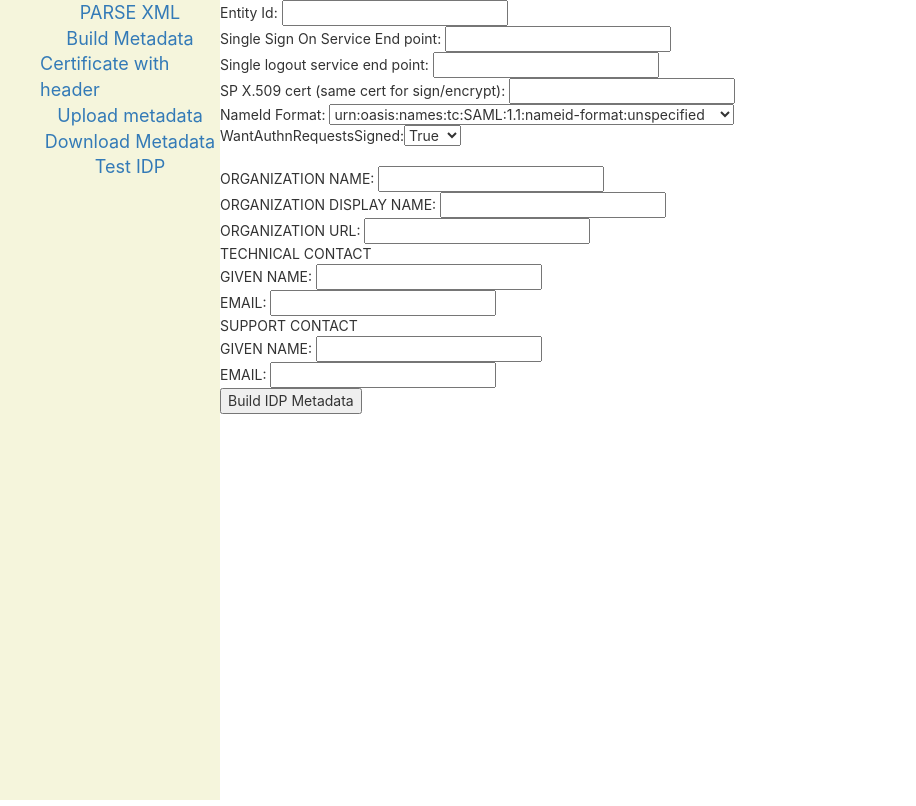
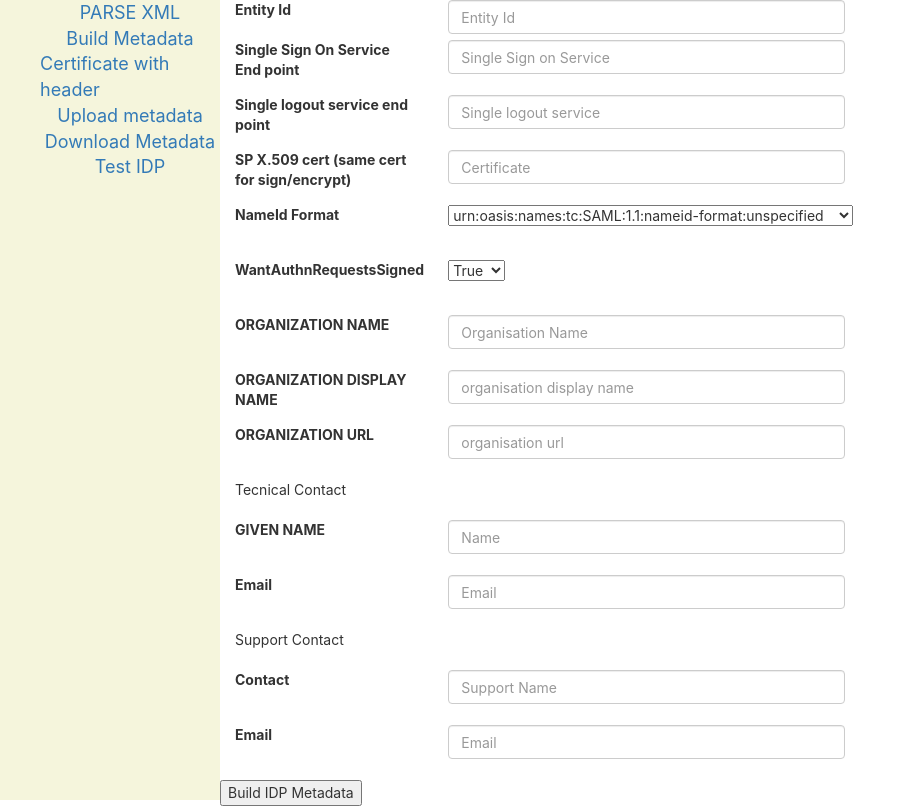
Before and after one commit to sairam1318/samltest, a React (Create React App) app: page /build-metadata in a window 1280 px wide. Shown: the whole page, without its empty margins (0-916 px from the left). Built offline with nearby package versions, Linux system fonts and the light colour scheme.

Commit message:
Added Bootstrap

```diff
--- a/src/App.css
+++ b/src/App.css
@@ -96,7 +96,7 @@ body {
     float: left;
   }
   .sidebar-list {
-    height: 100%;
+    height: 100vh;
     background-color: beige;
     list-style-type: none;
     display: flex;
--- a/src/components/BuildMetadata.js
+++ b/src/components/BuildMetadata.js
@@ -138,32 +138,130 @@ const BuildMetadata = ()=> {
         ;
     }
     return (<div>
-        Entity Id: <input onChange={(e)=>{handleEntityId(e)}} required='True'></input>
-        <br/>Single Sign On Service End point: <input onChange={(e)=>{handleSignOn(e)}}></input>
-        <br/>Single logout service end point: <input onChange={(e)=>{handleLogout(e)}}></input>
-        <br/>SP X.509 cert (same cert for sign/encrypt): <input onChange={(e)=>{handleCert(e)}}></input>
-        <br/>NameId Format: <select onChange={(e)=>{handleNameId(e)}}>
-            <option>urn:oasis:names:tc:SAML:1.1:nameid-format:unspecified</option>
-            <option>urn:oasis:names:tc:SAML:1.1:nameid-format:emailAddress</option>
-            <option>urn:oasis:names:tc:SAML:1.1:nameid-format:entity</option>
+        <form classNameName="form-horizontal" role="form">
+            <div classNameName="form-group">
+                <label for="inputType" className="col-sm-2 control-label">Entity Id</label>
+                <div className="col-sm-4">
+                    <input type="text" className="form-control" id="input" placeholder="Entity Id" onChange={(e)=>{handleEntityId(e)}}/>
+                </div>
+            </div>
+            <br/>
+            <br/>
+            <div className="form-group">
+                <label for="inputType" className="col-sm-2 control-label">Single Sign On Service End point</label>
+                <div className="col-sm-4">
+                    <input type="text" className="form-control" id="input" placeholder="Single Sign on Service" onChange={(e)=>{handleSignOn(e)}}/>
+                </div>
+            </div>
+            <br/>
+            <br/>
+            <div className="form-group">
+                <label for="inputType" className="col-sm-2 control-label">Single logout service end point</label>
+                <div className="col-sm-4">
+                    <input type="text" className="form-control" id="input" placeholder="Single logout service" onChange={(e)=>{handleLogout(e)}}/>
+                </div>
+            </div>
+            <br/>
+            <br/>
+            <div className="form-group">
+                <label for="inputType" className="col-sm-2 control-label">SP X.509 cert (same cert for sign/encrypt)</label>
+                <div className="col-sm-4">
+                    <input type="text" className="form-control" id="input" placeholder="Certificate" onChange={(e)=>{handleCert(e)}}/>
+                </div>
+            </div>
+            <br/>
+            <br/>
+            <div className="form-group">
+                <label for="NameId Format" className="col-sm-2 control-label">NameId Format</label>
+                <div className="col-sm-4">
+                    <select  onChange={(e)=>{handleNameId(e)}}>
+                        <option >urn:oasis:names:tc:SAML:1.1:nameid-format:unspecified</option>
+                        <option >urn:oasis:names:tc:SAML:1.1:nameid-format:emailAddress</option>
+                        <option >urn:oasis:names:tc:SAML:1.1:nameid-format:entity</option>
                         <option>urn:oasis:names:tc:SAML:1.1:nameid-format:transient</option>
                         <option>urn:oasis:names:tc:SAML:1.1:nameid-format:persistent</option>
                         <option>urn:oasis:names:tc:SAML:1.1:nameid-format:encrypted</option>
                     </select>
-        <br/>WantAuthnRequestsSigned:
+                </div>
+            </div>
+            <br/>
+            <br/>
+            <div className="form-group">
+                <label for="inputType" className="col-sm-2 control-label">WantAuthnRequestsSigned</label>
+                <div className="col-sm-4">
                     <select onChange={(e)=>{handleAuthn(e)}}>
-            <option>True</option>
-            <option>False</option>
+                        <option >True</option>
+                        <option >False</option>
                     </select>
-        <br></br>
-        <br/>ORGANIZATION NAME: <input onChange={(e)=>{handleOrganization(e)}}></input>
-        <br/>ORGANIZATION DISPLAY NAME: <input onChange={(e)=>{handleOrganizationDisplayName(e)}}></input>
-        <br/>ORGANIZATION URL: <input onChange={(e)=>{handleOrganizationUrl(e)}}></input>
-        <br/>TECHNICAL CONTACT <br/> GIVEN NAME: <input onChange={(e)=>{handleTecnicalContactName(e)}}></input>
-        <br/> EMAIL: <input onChange={(e)=>{handleTecnicalEmail(e)}}></input>
-        <br/> SUPPORT CONTACT <br/> GIVEN NAME: <input onChange={(e)=>{handleSupportName(e)}}></input>
-        <br/> EMAIL: <input onChange={(e)=>{handleSupportEmail(e)}}></input>
-        <br/><button onClick={generateMetadata}>Build IDP Metadata</button>
+                </div>
+            </div>
+            <br/>
+            <br/>
+            <div className="form-group">
+                <label for="inputType" className="col-sm-2 control-label">ORGANIZATION NAME</label>
+                <div className="col-sm-4">
+                    <input type="text" className="form-control" id="input" placeholder="Organisation Name" onChange={(e)=>{handleOrganization(e)}}/>
+                </div>
+            </div>
+            <br/>
+            <br/>
+            <div className="form-group">
+                <label for="inputType" className="col-sm-2 control-label">ORGANIZATION DISPLAY NAME</label>
+                <div className="col-sm-4">
+                    <input type="text" className="form-control" id="input" placeholder="organisation display name" onChange={(e)=>{handleOrganizationDisplayName(e)}}/>
+                </div>
+            </div>
+            <br/>
+            <br/>
+            <div className="form-group">
+                <label for="inputType" className="col-sm-2 control-label">ORGANIZATION URL</label>
+                <div className="col-sm-4">
+                    <input type="text" className="form-control" id="input" placeholder="organisation url" onChange={(e)=>{handleOrganizationUrl(e)}}/>
+                </div>
+            </div>
+            <br/>
+            <br/>
+            <div className="col-sm-2 control-label">Tecnical Contact</div>
+            <br/>
+            <br/>
+            <div className="form-group">
+                <label for="inputType" className="col-sm-2 control-label">GIVEN NAME</label>
+                <div className="col-sm-4">
+                    <input type="text" className="form-control" id="input" placeholder="Name" onChange={(e)=>{handleTecnicalContactName(e)}}/>
+                </div>
+            </div>
+            <br/>
+            <br/>
+            <div className="form-group">
+                <label for="inputType" className="col-sm-2 control-label">Email</label>
+                <div className="col-sm-4">
+                    <input type="text" className="form-control" id="input" placeholder="Email" onChange={(e)=>{handleTecnicalEmail  (e)}}/>
+                </div>
+            </div>
+            <br/>
+            <br/>
+            <div className="col-sm-2 control-label">Support Contact</div>
+            <br/>
+            <br/>
+            <div className="form-group">
+                <label for="inputType" className="col-sm-2 control-label">Contact</label>
+                <div className="col-sm-4">
+                    <input type="text" className="form-control" id="input" placeholder="Support Name" onChange={(e)=>{handleSupportName(e)}}/>
+                </div>
+            </div>
+            <br/>
+            <br/>
+            <div className="form-group">
+                <label for="inputType" className="col-sm-2 control-label">Email</label>
+                <div className="col-sm-4">
+                    <input type="text" className="form-control" id="input" placeholder="Email" onChange={(e)=>{handleSupportEmail(e)}}/>
+                </div>
+            </div>
+            <br/>
+            <br/>
+            <button onClick={generateMetadata}>Build IDP Metadata</button>
+        </form>
+
         <div>
             {xml != null ? <p>{xml}</p> : null}
         </div>
```
Lines whose indentation alone changed are shown as unchanged.
